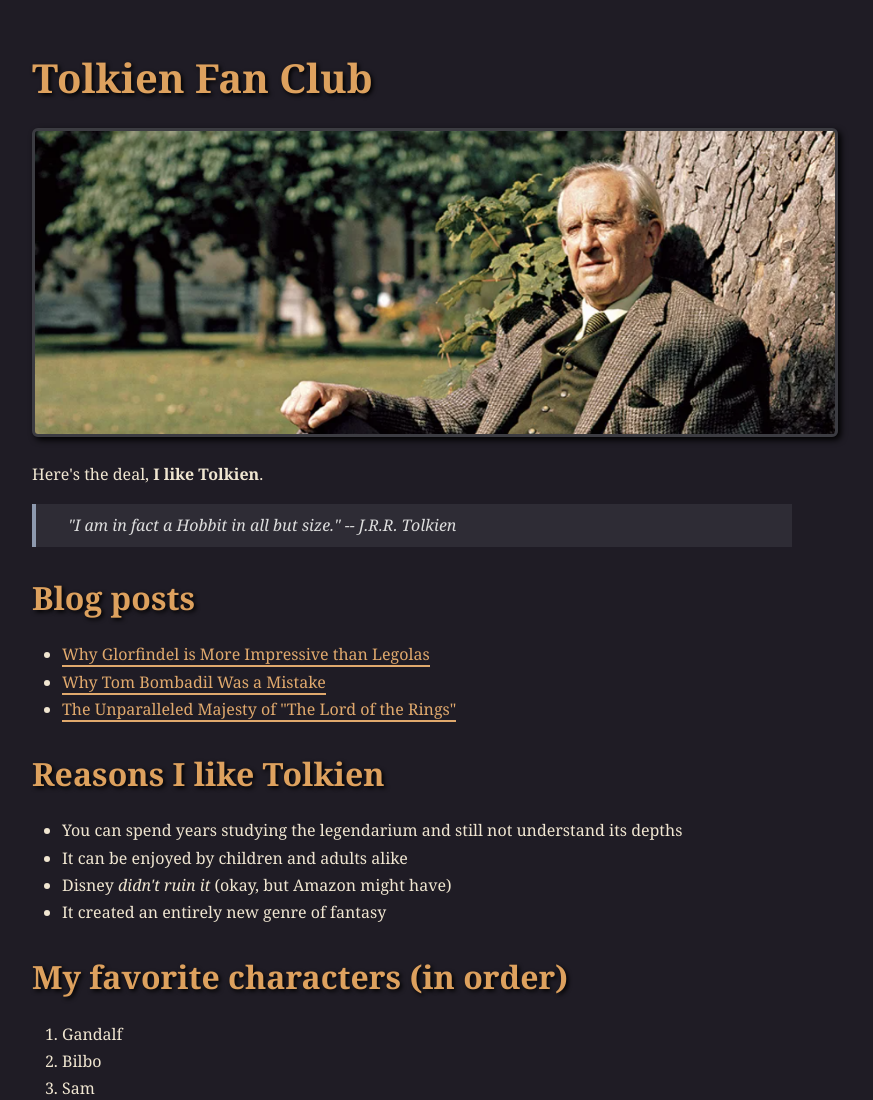
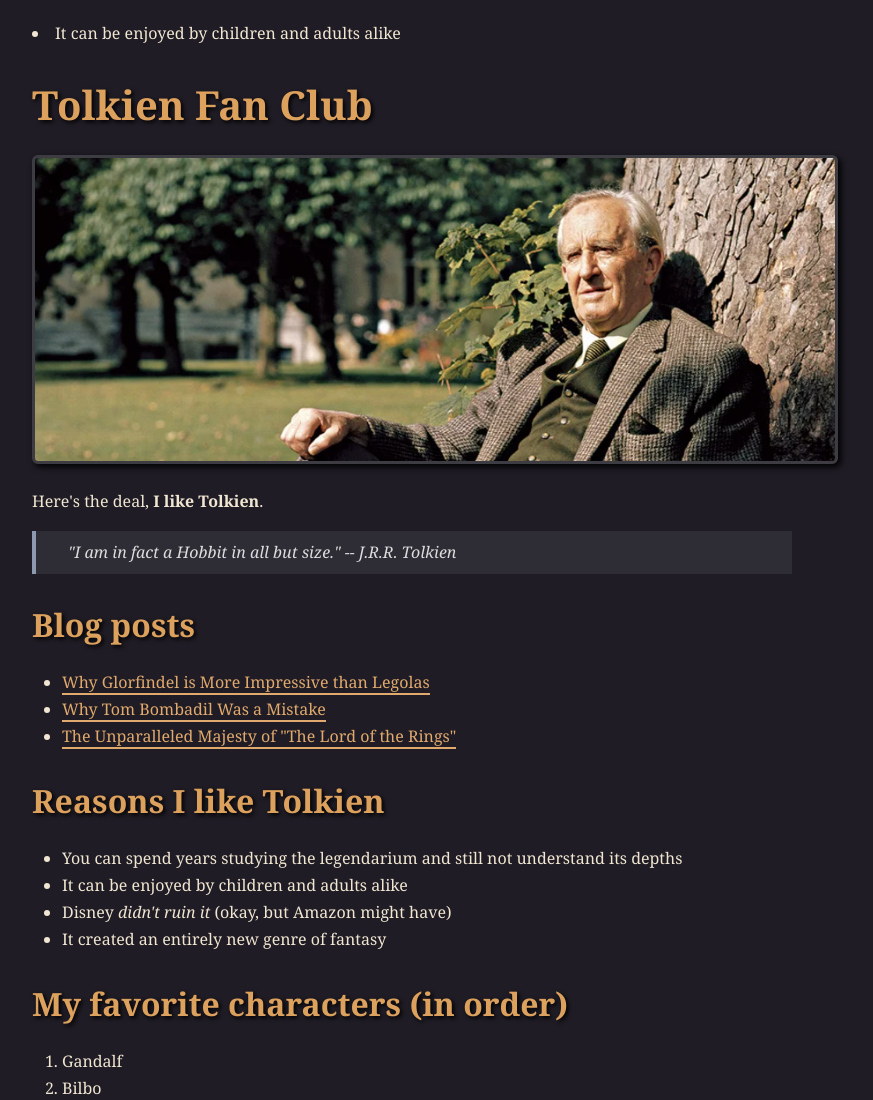
Before and after one commit to fyzanshaik/pluto, a plain HTML site: page docs/index.html in a window 1280 px wide. Shown: the top 1100 px of the page, without its empty margins (208-1081 px from the left). Drawn offline with Linux system fonts and the light colour scheme.

Commit message:
boot fault
Signed-off-by: fyzanshaik <fyzan.shaik@gmail.com>

```diff
--- a/docs/index.html
+++ b/docs/index.html
@@ -8,6 +8,7 @@
 	</head>
 
 	<body>
+		<li>It can be enjoyed by children and adults alike</li>
 		<article><div><h1>Tolkien Fan Club</h1><p><img src="./images/tolkien.png" alt="JRR Tolkien sitting"></img></p><p>Here's the deal, <b>I like Tolkien</b>.</p><blockquote>"I am in fact a Hobbit in all but size."  -- J.R.R. Tolkien</blockquote><h2>Blog posts</h2><ul><li> <a href="/pluto/blog/glorfindel">Why Glorfindel is More Impressive than Legolas</a></li><li> <a href="/pluto/blog/tom">Why Tom Bombadil Was a Mistake</a></li><li> <a href="/pluto/blog/majesty">The Unparalleled Majesty of "The Lord of the Rings"</a></li></ul><h2>Reasons I like Tolkien</h2><ul><li> You can spend years studying the legendarium and still not understand its depths</li><li> It can be enjoyed by children and adults alike</li><li> Disney <i>didn't ruin it</i> (okay, but Amazon might have)</li><li> It created an entirely new genre of fantasy</li></ul><h2>My favorite characters (in order)</h2><ol><li>Gandalf</li><li>Bilbo</li><li>Sam</li><li>Glorfindel</li><li>Galadriel</li><li>Elrond</li><li>Thorin</li><li>Sauron</li><li>Aragorn</li></ol><p>Here's what <code>elflang</code> looks like (the perfect coding language):</p><pre><code><code>func main(){
     fmt.Println("Aiya, Ambar!")
 }
```
